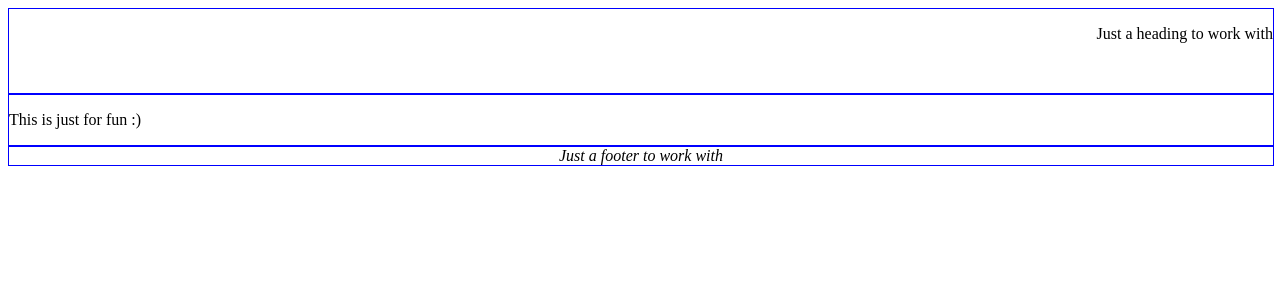
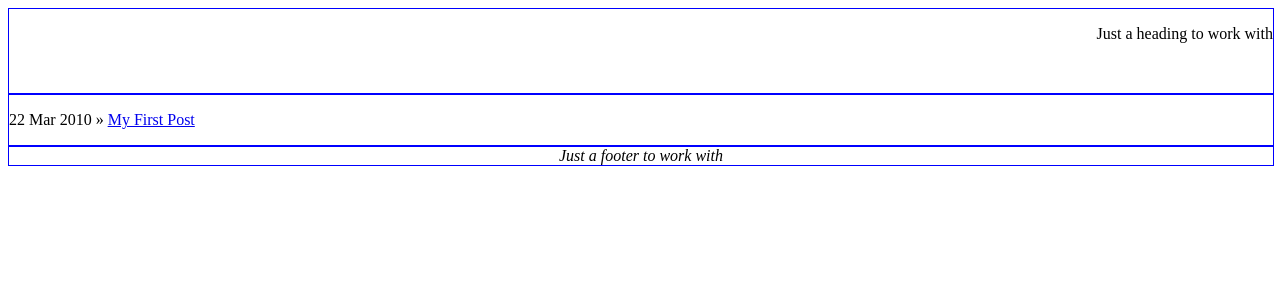
Before and after one commit to son-nguyen/son-nguyen.github.com, a Jekyll site: the page built from index.html, in a window 1280 px wide. Shown: the top 300 px of the page. Built offline with Jekyll 4.4.1, drawn with Linux system fonts in a browser that asks for light colours.

Commit message:
added some content

```diff
--- a/index.html
+++ b/index.html
@@ -4,4 +4,8 @@ title: Home Page
 random: Home
 ---
 
-<p> This is just for fun :) </p>
+{% for post in site.posts limit:5 %}
+<p>{{ post.date | date_to_string }} &raquo <a href="{{ post.url }}">{{ post.title }}</a></p>
+
+
+{% endfor %}
```
